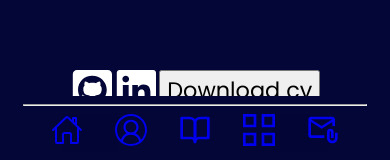
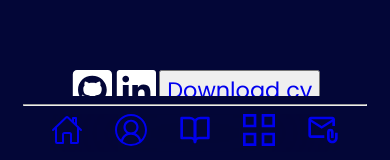
Before and after one commit to libSpace/my-react-portfolio-one, a React (Create React App) app: page / in a window 390 px wide. Shown: the part 692-852 px from the top of the page. Built offline with nearby package versions, Linux system fonts and the light colour scheme.

Commit message:
Cv upload for mobile responsiveness

```diff
--- a/src/component/Home.js
+++ b/src/component/Home.js
@@ -63,7 +63,7 @@ function Home(){
                             <div className="btn-icon2">
                                 <FaGithubSquare className="soc-icons" />
                                 <FaLinkedin     className="soc-icons" />
-                                <button className="my-btn1"> Download cv</button>
+                                <button className="my-btn1" ><a href="../resume/Malik's Resume.pdf">Download cv</a></button>
                             </div>
                         </div>
 
```
